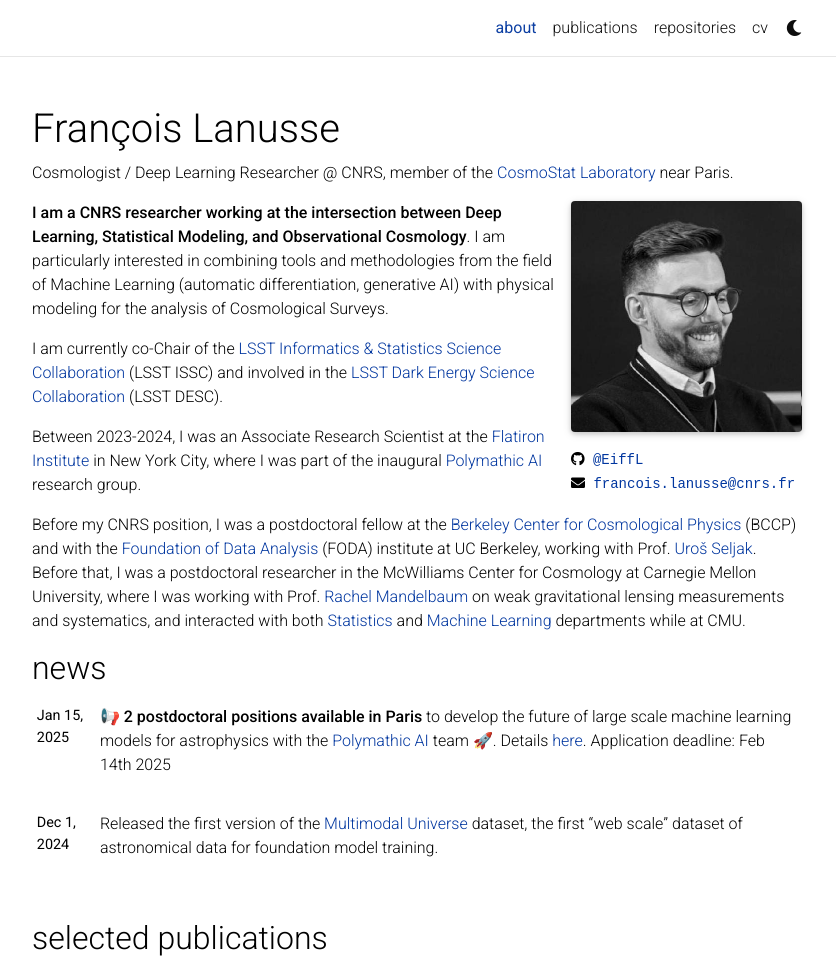
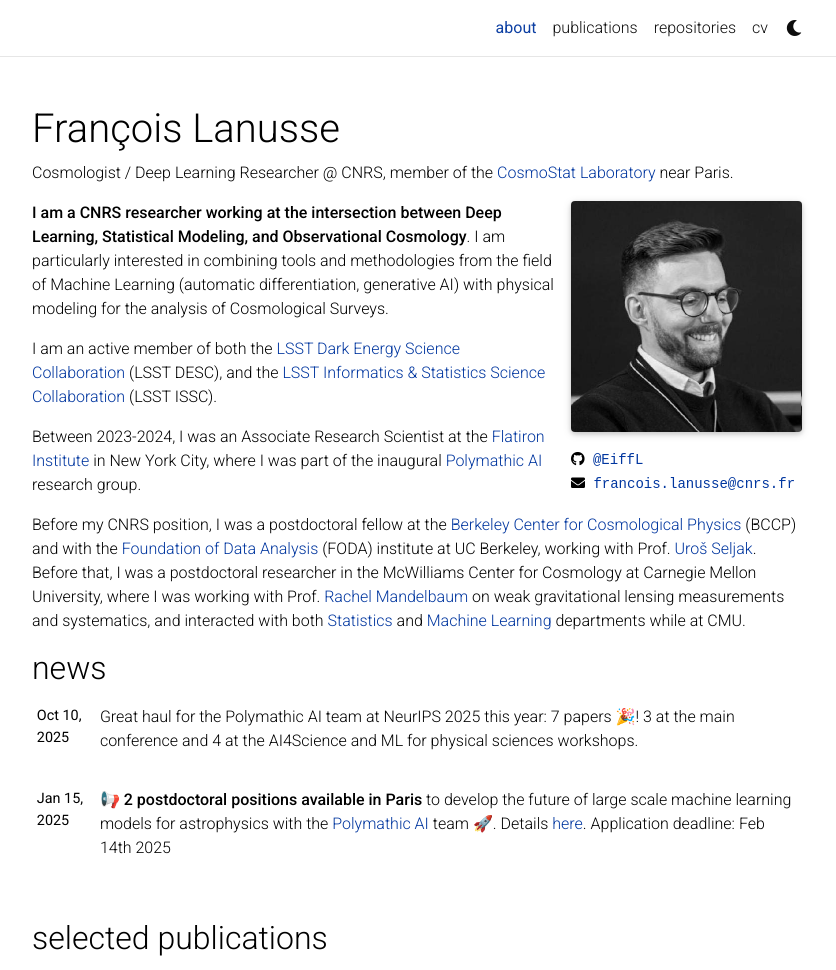
Before and after one commit to EiffL/eiffl.github.io, a Jekyll site: the page built from _pages/about.md, in a window 1280 px wide and 1240 px high, cut to the strip 0-970 px from the top of the window. Shown: the whole strip, without its empty margins (223-1059 px from the left). Built offline with Jekyll 4.4.1, drawn with Linux system fonts in a browser that asks for light colours; full-size pictures stand in for the smaller copies a plugin makes; emoji names are drawn with the system emoji font; comment, search, counter and statistics services are not loaded; a style sheet for code colours, icons or effects is not loaded.

Commit message:
adding news

```diff
--- a/_pages/about.md
+++ b/_pages/about.md
@@ -19,7 +19,7 @@
 
 **I am a CNRS researcher working at the intersection between Deep Learning, Statistical Modeling, and Observational Cosmology**. I am particularly interested in combining tools and methodologies from the field of Machine Learning (automatic differentiation, generative AI) with physical modeling for the analysis of Cosmological Surveys.
 
-I am currently co-Chair of the [LSST Informatics & Statistics Science Collaboration](https://issc.science.lsst.org) (LSST ISSC) and involved in the [LSST Dark Energy Science Collaboration](https://lsstdesc.org/) (LSST DESC).
+I am an active member of both the [LSST Dark Energy Science Collaboration](https://lsstdesc.org/) (LSST DESC), and the [LSST Informatics & Statistics Science Collaboration](https://issc.science.lsst.org) (LSST ISSC).
 
 <p>Between 2023-2024, I was an Associate Research Scientist at the <a class="reference external" href="https://www.simonsfoundation.org/flatiron/">Flatiron Institute</a> in New York City, where I was part of the inaugural <a class="reference external" href="https://polymathic-ai.org/">Polymathic AI</a> research group.<p>
 
```
Also changed, not shown: _news/neurips25.md (added, +7 -0 lines).
